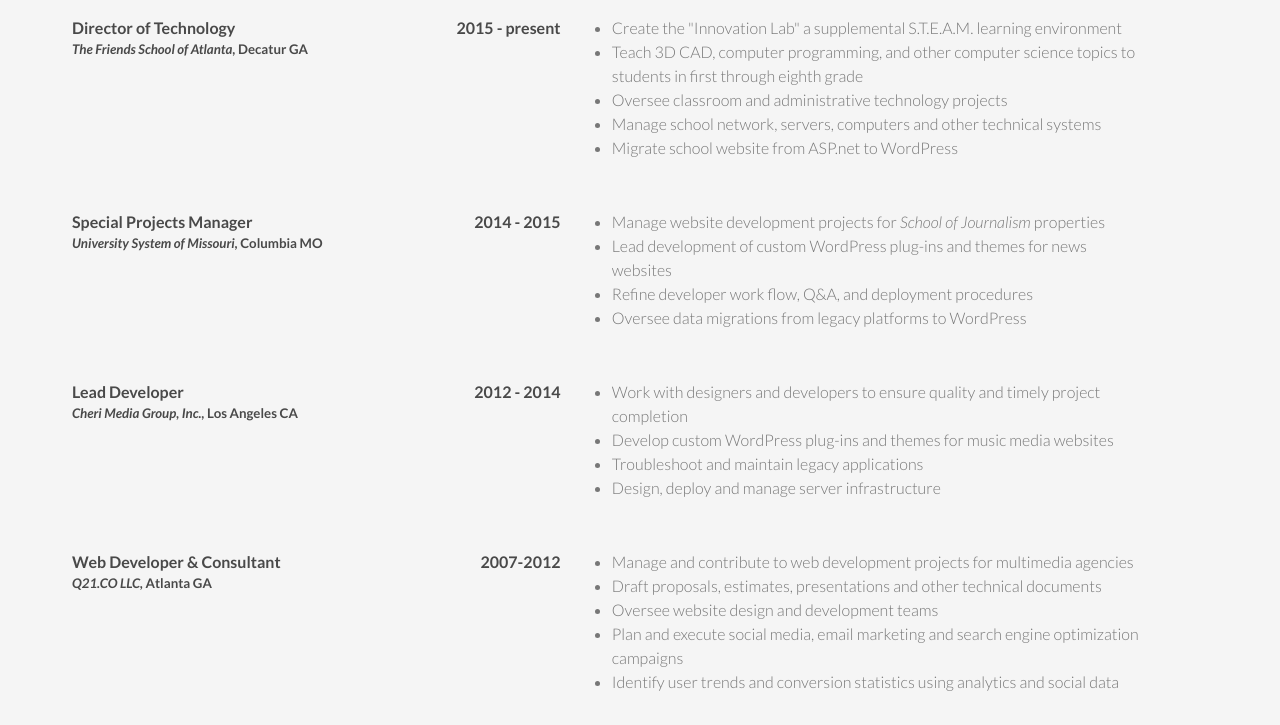
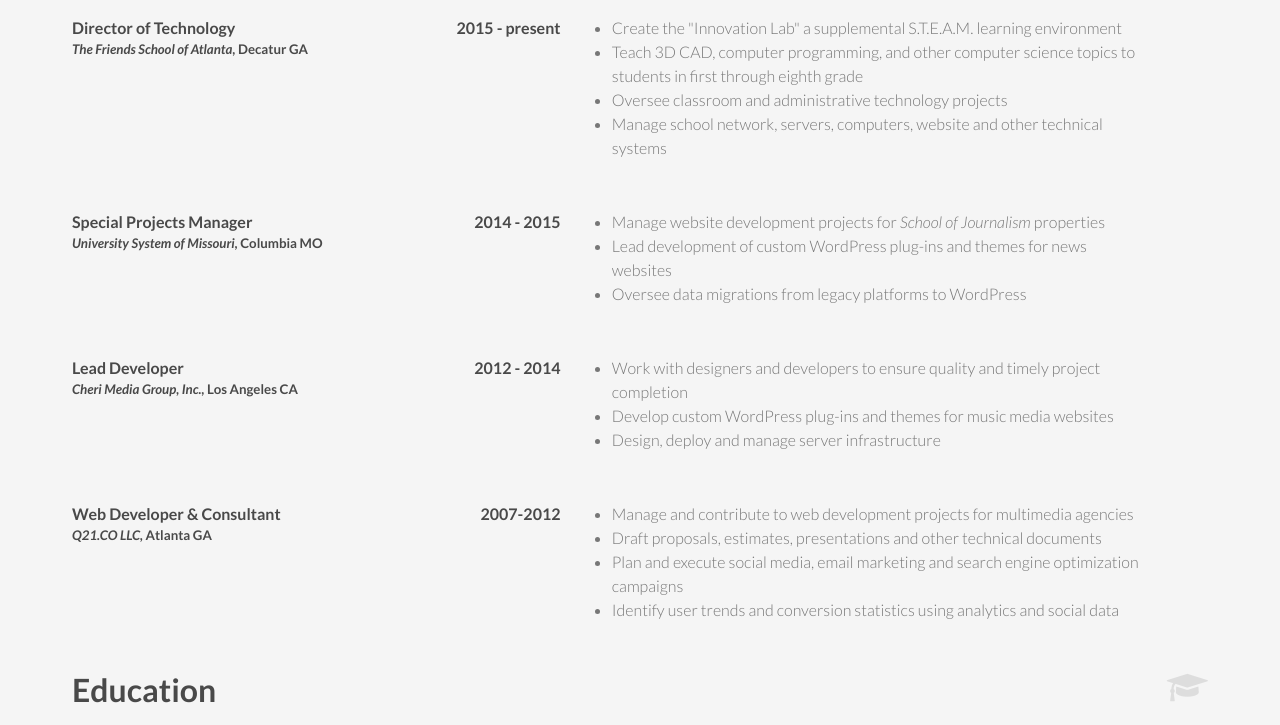
Before and after one commit to rfair404/resume, a website: page index.html in a window 1280 px wide. Shown: the part 559-1284 px from the top of the page. Drawn offline with Linux system fonts and the light colour scheme.

Commit message:
shorten it up a little

```diff
--- a/index.html
+++ b/index.html
@@ -66,8 +66,7 @@
             <li>Create the "Innovation Lab" a supplemental S.T.E.A.M. learning environment</li>
             <li>Teach 3D CAD, computer programming, and other computer science topics to students in first through eighth grade</li>
             <li>Oversee classroom and administrative technology projects</li>
-            <li>Manage school network, servers, computers and other technical systems</li>
-            <li>Migrate school website from ASP.net to WordPress</li>
+            <li>Manage school network, servers, computers, website and other technical systems</li>
           </ul>
         </section>
       </div>
@@ -80,7 +79,6 @@
           <ul>
             <li>Manage website development projects for <i>School of Journalism</i> properties</li>
             <li>Lead development of custom WordPress plug-ins and themes for news websites</li>
-            <li>Refine developer work flow, Q&amp;A, and deployment procedures</li>
             <li>Oversee data migrations from legacy platforms to WordPress</li>
           </ul>
         </section>
@@ -94,7 +92,6 @@
           <ul>
             <li>Work with designers and developers to ensure quality and timely project completion</li>
             <li>Develop custom WordPress plug-ins and themes for music media websites</li>
-            <li>Troubleshoot and maintain legacy applications</li>
             <li>Design, deploy and manage server infrastructure</li>
           </ul>
         </section>
@@ -108,7 +105,6 @@
           <ul>
             <li>Manage and contribute to web development projects for multimedia agencies</li>
             <li>Draft proposals, estimates, presentations and other technical documents</li>
-            <li>Oversee website design and development teams</li>
             <li>Plan and execute social media, email marketing and search engine optimization campaigns</li>
             <li>Identify user trends and conversion statistics using analytics and social data</li>
           </ul>
```
